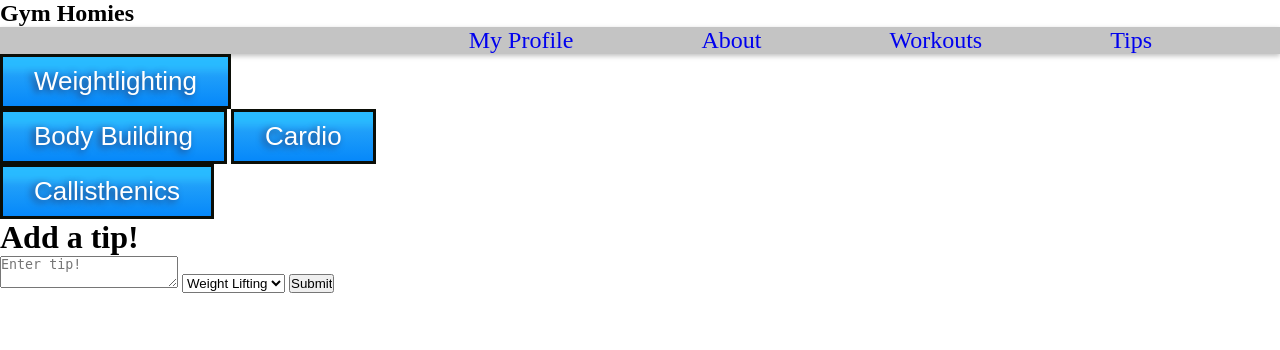
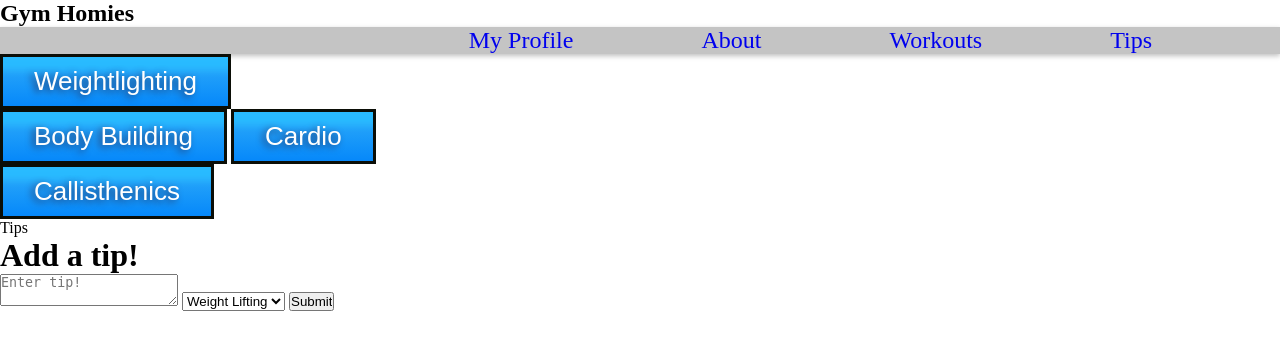
Before and after one commit to gjb2054/DrinkingRewards, a Flask app: page /tips in a window 1280 px wide. Shown: the top 350 px of the page. Run offline with Flask 2, Linux system fonts and the light colour scheme; a database or web service that is not in the repository returns one stand-in record (values such as "Sample title").

Commit message:
homie post

```diff
--- a/Templates/tips.html
+++ b/Templates/tips.html
@@ -40,6 +40,14 @@
     </div> <!-- end of left_side -->
 
     <div>
+        {% if tips %}
+            {% for tip in tips %}
+                <p>Tips</p>
+            {% endfor %}
+        {% endif %}
+    </div>
+
+    <div>
         <h1>Add a tip!</h1>
         <form method="POST">
             <textarea placeholder="Enter tip!" name="tip"></textarea>
--- a/app.py
+++ b/app.py
@@ -19,7 +19,10 @@ def home():
         homie_post = HomiePost(homie_msg, user)
 
         DB.add_homie_post(homie_post)
-    return render_template('index.html', message="Welcome to Gym Homies, Homie")
+
+    homie_lst = DB.get_sorted_homie_post()
+
+    return render_template('index.html', message="Welcome to Gym Homies, Homie", homieList=homie_lst)
 
 
 @app.route('/MyProfile')
@@ -44,8 +47,8 @@ def tips():
 
         DB.add_tip_post(tip_entry)
 
-
-    return render_template('tips.html')
+    tips_lst = DB.get_all_tip_posts()
+    return render_template('tips.html', tips=tips_lst)
 
 
 @app.route('/workouts')
--- a/database_home.py
+++ b/database_home.py
@@ -1,4 +1,4 @@
-from pymongo import MongoClient, DESCENDING
+from pymongo import MongoClient, DESCENDING, ASCENDING
 
 
 class DatabaseHome:
@@ -34,7 +34,7 @@ class DatabaseHome:
         self.homie_post.insert_one(postInfo)
 
     def get_sorted_homie_post(self):
-        posts = self.homie_post.find({}).sort('postdate', DESCENDING)
+        posts = self.homie_post.find({}).sort('postdate', ASCENDING)
         return posts
 
     def add_workout_post(self, workout_post):
```
Also changed, not shown: Templates/index.html (+8 -0 lines).
